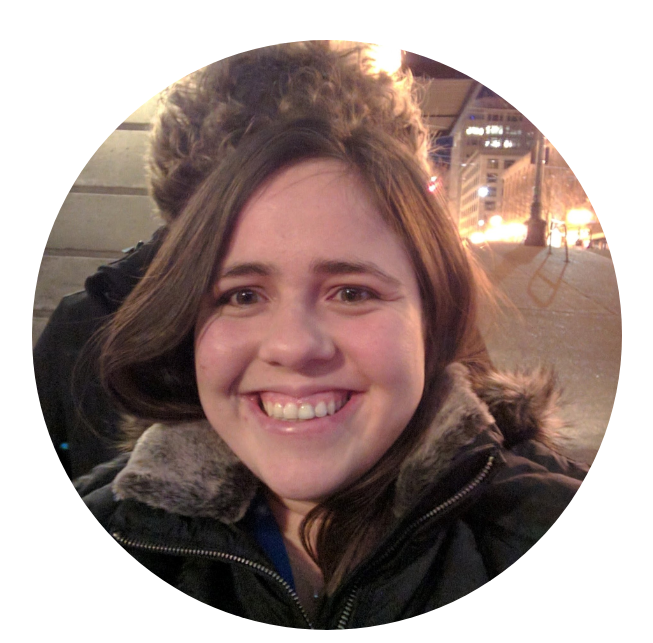
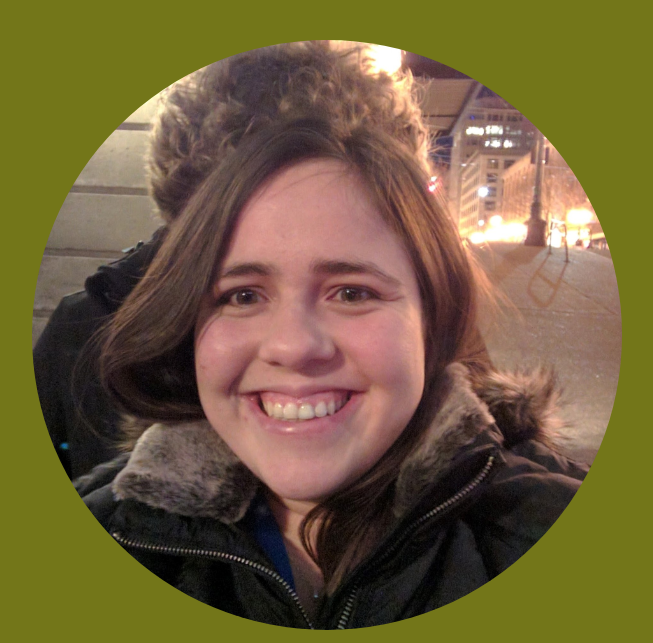
Before and after one commit to rochellev/Portfolio, a plain HTML site: page index.html in a window 1280 px wide. Shown: the top 643 px of the page, without its empty margins (18-671 px from the left). Drawn offline with nearby package versions, Linux system fonts and the light colour scheme.

Commit message:
background colors

```diff
--- a/css/main.css
+++ b/css/main.css
@@ -7,6 +7,18 @@ body, html {
 
 header, nav, footer, section, article, div {
   box-sizing: border-box;
+}
+
+
+/*
+#666903
+3F6915
+9D7582
+BF7E5C
+FCB656
+*/
+.background {
+  background-color: #737619;
 }
 
 /* standard widths for columns*/
--- a/index.html
+++ b/index.html
@@ -10,7 +10,7 @@
     <script src="https://ajax.googleapis.com/ajax/libs/jquery/3.3.1/jquery.min.js"></script>
     <script src="https://maxcdn.bootstrapcdn.com/bootstrap/3.3.7/js/bootstrap.min.js"></script>
 </head>
-<body>
+<body class="background">
     <!--header be two col row-->
     <header class="row container-fluid" style="display: inline">
         <!--profile pic-->
```
